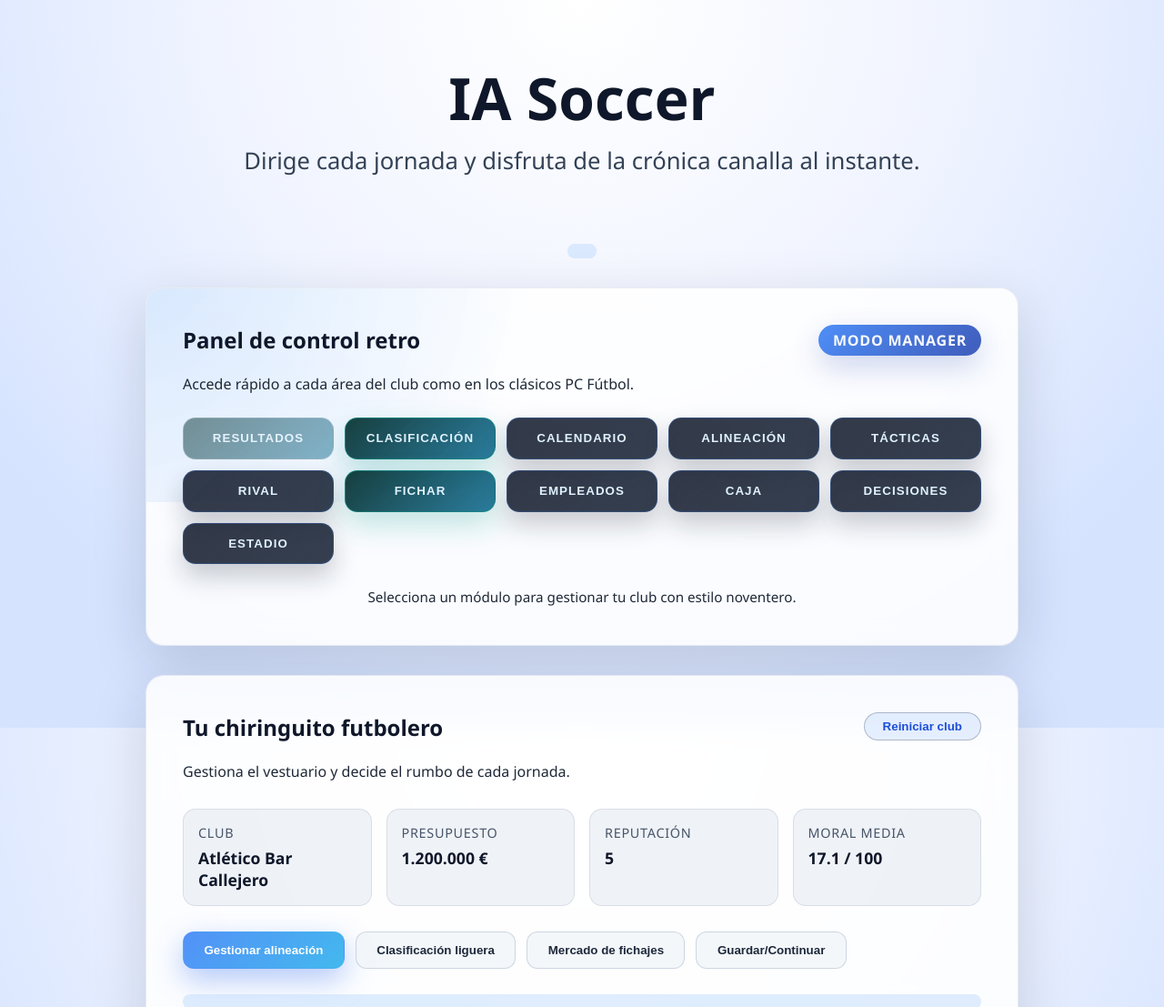
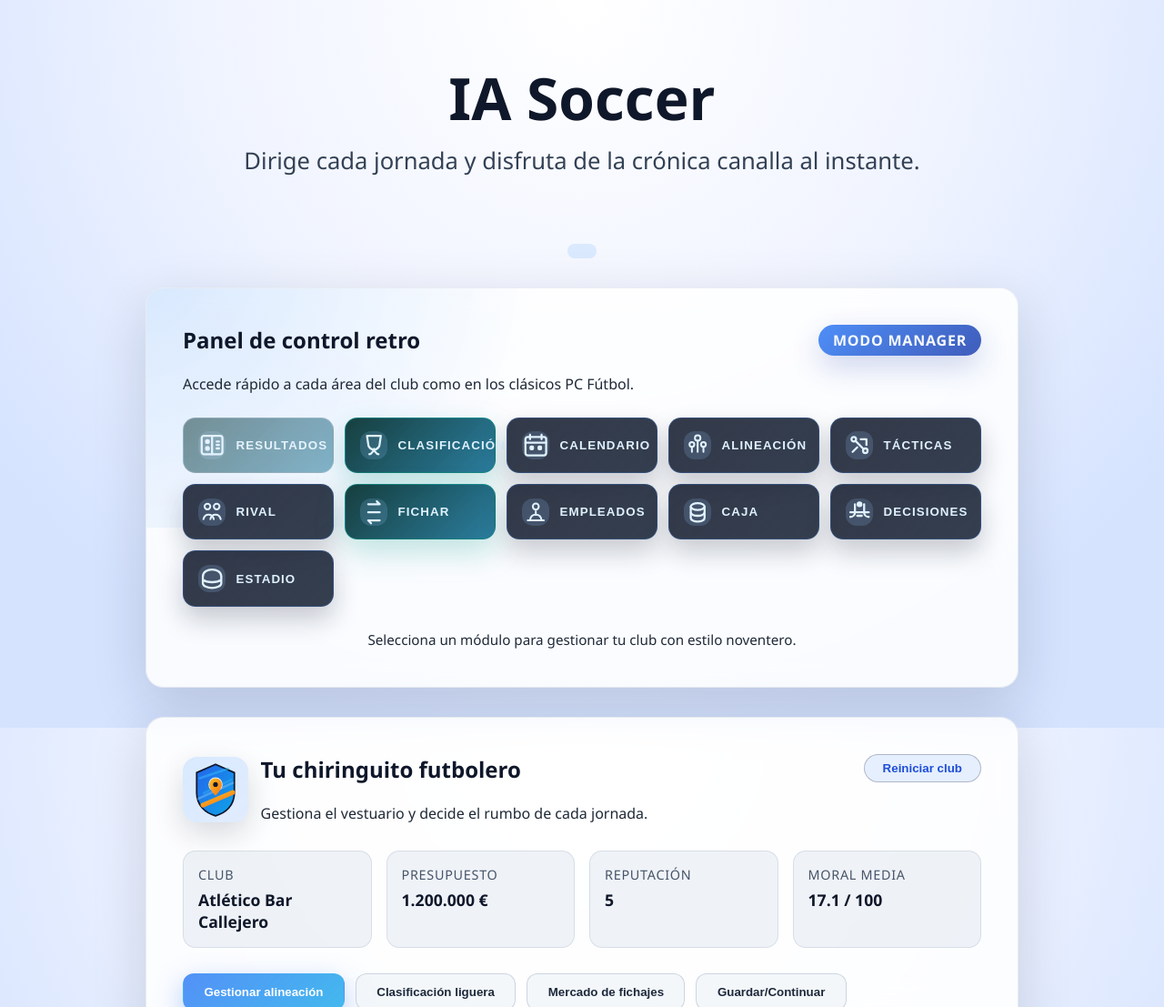
Before and after one commit to Erredebe/ia-soccer, a website with bundled scripts: page site/index.html in a window 1280 px wide. Shown: the top 1107 px of the page at 91% size. Built offline with nearby package versions, Linux system fonts and the light colour scheme.

Commit message:
Añade iconografía local y escudo dinámico

```diff
--- a/site/game.js
+++ b/site/game.js
@@ -52,6 +52,7 @@ const clubNameEl = document.querySelector('#club-name');
 const clubBudgetEl = document.querySelector('#club-budget');
 const clubReputationEl = document.querySelector('#club-reputation');
 const clubMoraleEl = document.querySelector('#club-morale');
+const clubLogoEl = document.querySelector('#club-logo');
 
 const leagueMatchdayEl = document.querySelector('#league-matchday');
 const leagueTableBody = document.querySelector('#league-table-body');
@@ -149,6 +150,18 @@ const numberFormatter = new Intl.NumberFormat('es-ES', {
   maximumFractionDigits: 0,
 });
 
+const DEFAULT_CLUB_LOGO = 'assets/club-crest.svg';
+
+if (clubLogoEl) {
+  clubLogoEl.addEventListener('error', () => {
+    if (clubLogoEl.dataset.logoSrc === DEFAULT_CLUB_LOGO) {
+      return;
+    }
+    clubLogoEl.dataset.logoSrc = DEFAULT_CLUB_LOGO;
+    clubLogoEl.src = DEFAULT_CLUB_LOGO;
+  });
+}
+
 const STARTERS_LIMIT = 11;
 const SUBS_LIMIT = 5;
 const POSITION_ORDER = { GK: 0, DEF: 1, MID: 2, FWD: 3 };
@@ -167,6 +180,26 @@ function describeAvailability(player) {
     return `Sancionado (${availability.suspensionMatches} jornada${availability.suspensionMatches > 1 ? 's' : ''})`;
   }
   return '';
+}
+
+function resolveClubLogoUrl(club) {
+  if (!club || typeof club.logoUrl !== 'string') {
+    return DEFAULT_CLUB_LOGO;
+  }
+  const trimmed = club.logoUrl.trim();
+  return trimmed.length > 0 ? trimmed : DEFAULT_CLUB_LOGO;
+}
+
+function updateClubLogoDisplay() {
+  if (!clubLogoEl) {
+    return;
+  }
+  const resolved = resolveClubLogoUrl(clubState);
+  if (clubLogoEl.dataset.logoSrc !== resolved) {
+    clubLogoEl.dataset.logoSrc = resolved;
+    clubLogoEl.src = resolved;
+  }
+  clubLogoEl.alt = `Escudo de ${clubState.name}`;
 }
 
 function buildInitialConfig(club) {
@@ -1080,6 +1113,7 @@ function updateClubSummary() {
   clubBudgetEl.textContent = numberFormatter.format(clubState.budget);
   clubReputationEl.textContent = `${clubState.reputation}`;
   clubMoraleEl.textContent = formatMorale(averageMorale(clubState));
+  updateClubLogoDisplay();
   refreshControlPanel();
 }
 
@@ -1729,6 +1763,7 @@ function startNewSeason() {
 function applyLoadedState(saved) {
   clubState = {
     ...saved.club,
+    logoUrl: resolveClubLogoUrl(saved.club),
     weeklyWageBill: calculateWeeklyWageBill(saved.club.squad),
   };
   leagueState = saved.league;
@@ -1804,6 +1839,7 @@ form.addEventListener('submit', (event) => {
 
   clubState = {
     ...report.updatedClub,
+    logoUrl: resolveClubLogoUrl(report.updatedClub),
     weeklyWageBill: refreshedWageBill,
     league: updatedLeague,
   };
--- a/site/index.html
+++ b/site/index.html
@@ -32,49 +32,104 @@
             disabled
             aria-disabled="true"
           >
-            Resultados
+            <span class="control-panel__icon" aria-hidden="true">
+              <svg class="control-panel__svg" viewBox="0 0 24 24" focusable="false">
+                <use href="icons.svg#icon-results"></use>
+              </svg>
+            </span>
+            <span class="control-panel__label">Resultados</span>
           </button>
           <button
             type="button"
             class="control-panel__option control-panel__option--highlight"
             data-modal-target="#modal-league"
           >
-            Clasificación
+            <span class="control-panel__icon" aria-hidden="true">
+              <svg class="control-panel__svg" viewBox="0 0 24 24" focusable="false">
+                <use href="icons.svg#icon-league"></use>
+              </svg>
+            </span>
+            <span class="control-panel__label">Clasificación</span>
           </button>
           <button type="button" class="control-panel__option" data-modal-target="#modal-calendar">
-            Calendario
+            <span class="control-panel__icon" aria-hidden="true">
+              <svg class="control-panel__svg" viewBox="0 0 24 24" focusable="false">
+                <use href="icons.svg#icon-calendar"></use>
+              </svg>
+            </span>
+            <span class="control-panel__label">Calendario</span>
           </button>
           <button
             type="button"
             class="control-panel__option"
             data-modal-target="#modal-lineup"
           >
-            Alineación
+            <span class="control-panel__icon" aria-hidden="true">
+              <svg class="control-panel__svg" viewBox="0 0 24 24" focusable="false">
+                <use href="icons.svg#icon-lineup"></use>
+              </svg>
+            </span>
+            <span class="control-panel__label">Alineación</span>
           </button>
           <button type="button" class="control-panel__option" data-modal-target="#modal-tactics">
-            Tácticas
+            <span class="control-panel__icon" aria-hidden="true">
+              <svg class="control-panel__svg" viewBox="0 0 24 24" focusable="false">
+                <use href="icons.svg#icon-tactics"></use>
+              </svg>
+            </span>
+            <span class="control-panel__label">Tácticas</span>
           </button>
           <button type="button" class="control-panel__option" data-modal-target="#modal-opponent">
-            Rival
+            <span class="control-panel__icon" aria-hidden="true">
+              <svg class="control-panel__svg" viewBox="0 0 24 24" focusable="false">
+                <use href="icons.svg#icon-opponent"></use>
+              </svg>
+            </span>
+            <span class="control-panel__label">Rival</span>
           </button>
           <button
             type="button"
             class="control-panel__option control-panel__option--highlight"
             data-modal-target="#modal-transfers"
           >
-            Fichar
+            <span class="control-panel__icon" aria-hidden="true">
+              <svg class="control-panel__svg" viewBox="0 0 24 24" focusable="false">
+                <use href="icons.svg#icon-transfers"></use>
+              </svg>
+            </span>
+            <span class="control-panel__label">Fichar</span>
           </button>
           <button type="button" class="control-panel__option" data-modal-target="#modal-staff">
-            Empleados
+            <span class="control-panel__icon" aria-hidden="true">
+              <svg class="control-panel__svg" viewBox="0 0 24 24" focusable="false">
+                <use href="icons.svg#icon-staff"></use>
+              </svg>
+            </span>
+            <span class="control-panel__label">Empleados</span>
           </button>
           <button type="button" class="control-panel__option" data-modal-target="#modal-finances">
-            Caja
+            <span class="control-panel__icon" aria-hidden="true">
+              <svg class="control-panel__svg" viewBox="0 0 24 24" focusable="false">
+                <use href="icons.svg#icon-finances"></use>
+              </svg>
+            </span>
+            <span class="control-panel__label">Caja</span>
           </button>
           <button type="button" class="control-panel__option" data-modal-target="#modal-decisions">
-            Decisiones
+            <span class="control-panel__icon" aria-hidden="true">
+              <svg class="control-panel__svg" viewBox="0 0 24 24" focusable="false">
+                <use href="icons.svg#icon-decisions"></use>
+              </svg>
+            </span>
+            <span class="control-panel__label">Decisiones</span>
           </button>
           <button type="button" class="control-panel__option" data-modal-target="#modal-stadium">
-            Estadio
+            <span class="control-panel__icon" aria-hidden="true">
+              <svg class="control-panel__svg" viewBox="0 0 24 24" focusable="false">
+                <use href="icons.svg#icon-stadium"></use>
+              </svg>
+            </span>
+            <span class="control-panel__label">Estadio</span>
           </button>
         </div>
         <p class="control-card__hint">Selecciona un módulo para gestionar tu club con estilo noventero.</p>
@@ -82,9 +137,18 @@
 
       <section class="card club-card" id="club-card">
         <header class="club-card__header">
-          <div>
-            <h2>Tu chiringuito futbolero</h2>
-            <p class="club-card__tagline">Gestiona el vestuario y decide el rumbo de cada jornada.</p>
+          <div class="club-card__title">
+            <img
+              id="club-logo"
+              class="club-card__logo"
+              src="assets/club-crest.svg"
+              alt="Escudo del club"
+              loading="lazy"
+            />
+            <div>
+              <h2>Tu chiringuito futbolero</h2>
+              <p class="club-card__tagline">Gestiona el vestuario y decide el rumbo de cada jornada.</p>
+            </div>
           </div>
           <button id="reset-club" type="button" class="reset-button">Reiniciar club</button>
         </header>
--- a/site/styles.css
+++ b/site/styles.css
@@ -138,6 +138,9 @@ body {
 }
 
 .control-panel__option {
+  display: inline-flex;
+  align-items: center;
+  gap: 0.7rem;
   padding: 0.9rem 1rem;
   border-radius: 14px;
   border: 1px solid rgba(59, 130, 246, 0.25);
@@ -157,6 +160,30 @@ body {
   box-shadow: 0 18px 36px rgba(37, 99, 235, 0.35);
   border-color: rgba(37, 99, 235, 0.7);
   outline: none;
+}
+
+.control-panel__icon {
+  display: inline-flex;
+  align-items: center;
+  justify-content: center;
+  width: 1.9rem;
+  height: 1.9rem;
+  border-radius: 12px;
+  background: rgba(148, 197, 255, 0.18);
+  color: inherit;
+  flex-shrink: 0;
+}
+
+.control-panel__svg {
+  width: 100%;
+  height: 100%;
+  stroke: currentColor;
+  fill: currentColor;
+}
+
+.control-panel__label {
+  flex: 1;
+  text-align: left;
 }
 
 .control-panel__option:focus-visible {
@@ -319,6 +346,22 @@ body {
   align-items: flex-start;
   flex-wrap: wrap;
   gap: 1rem;
+}
+
+.club-card__title {
+  display: flex;
+  align-items: center;
+  gap: 0.85rem;
+}
+
+.club-card__logo {
+  width: clamp(56px, 8vw, 72px);
+  height: clamp(56px, 8vw, 72px);
+  border-radius: 16px;
+  padding: 0.35rem;
+  background: linear-gradient(135deg, rgba(148, 197, 255, 0.35), rgba(59, 130, 246, 0.15));
+  box-shadow: 0 12px 32px rgba(15, 23, 42, 0.16);
+  object-fit: contain;
 }
 
 .club-card__tagline {
@@ -1433,6 +1476,19 @@ body.modal-open {
     align-items: stretch;
   }
 
+  .control-panel__option {
+    justify-content: flex-start;
+  }
+
+  .club-card__title {
+    justify-content: center;
+    text-align: center;
+  }
+
+  .club-card__title > div {
+    text-align: center;
+  }
+
   .club-actions {
     flex-direction: column;
   }
@@ -1507,6 +1563,15 @@ body.modal-open {
   .club-stats div {
     background: rgba(30, 41, 59, 0.7);
     border-color: rgba(148, 163, 184, 0.35);
+  }
+
+  .control-panel__icon {
+    background: rgba(30, 64, 175, 0.4);
+  }
+
+  .club-card__logo {
+    background: linear-gradient(135deg, rgba(30, 64, 175, 0.5), rgba(14, 165, 233, 0.35));
+    box-shadow: 0 12px 32px rgba(2, 6, 23, 0.6);
   }
 
   .club-stats dt {
--- a/src/core/data.js
+++ b/src/core/data.js
@@ -760,6 +760,7 @@ export function createExampleClub() {
     budget: 1200000,
     stadiumCapacity: 23000,
     reputation: 5,
+    logoUrl: 'assets/club-crest.svg',
     squad,
     season: 1,
     objectives: {
--- a/src/types.js
+++ b/src/types.js
@@ -333,6 +333,7 @@
  * @property {number} budget
  * @property {number} stadiumCapacity
  * @property {number} reputation
+ * @property {string=} logoUrl
  * @property {Player[]} squad
  * @property {number} season
  * @property {ClubObjectives} objectives
```
Also changed, not shown: site/ICONS.md (added, +26 -0 lines), site/assets/club-crest.svg (added), site/icons.svg (added).
